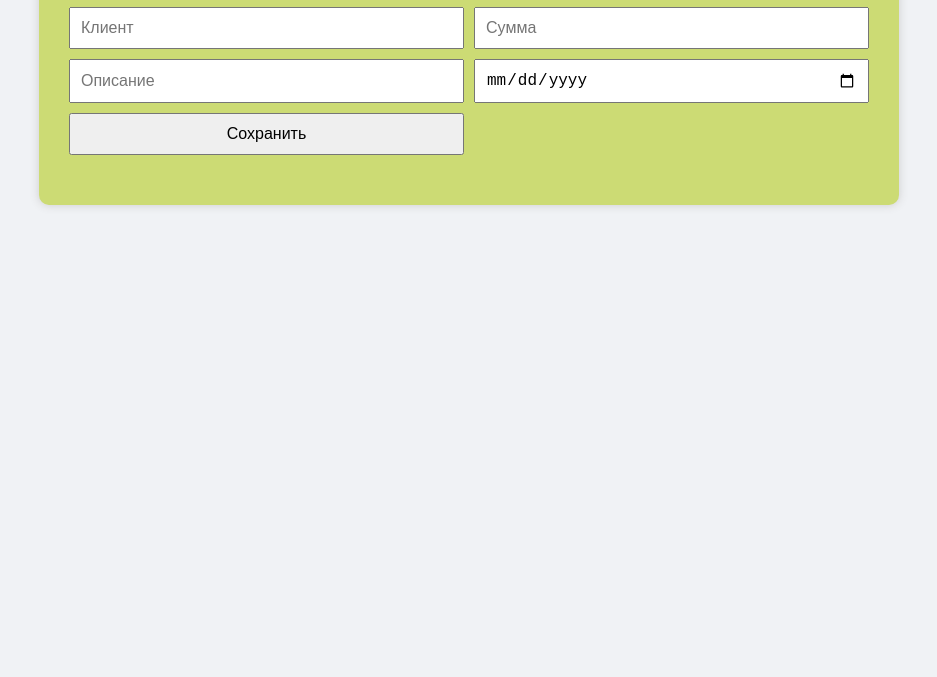
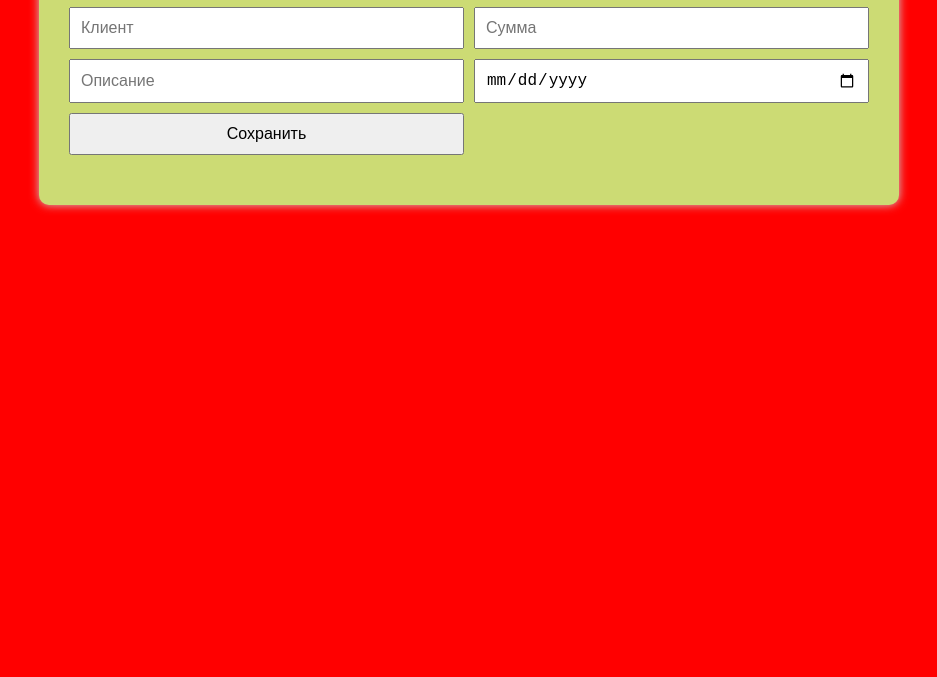
Before and after one commit to AiSton007/invoicer-app, a website: page public/index.html in a window 1280 px wide. Shown: the part 123-800 px from the top of the page, without its empty margins (171-1108 px from the left). Drawn offline with Linux system fonts and the light colour scheme; no server answers.

Commit message:
Proverka nout

```diff
--- a/public/style.css
+++ b/public/style.css
@@ -1,6 +1,6 @@
 body {
   font-family: Arial, sans-serif;
-  background-color: #f0f2f5;
+  background-color: red;
   margin: 0;
   padding: 20px;
 }
```
